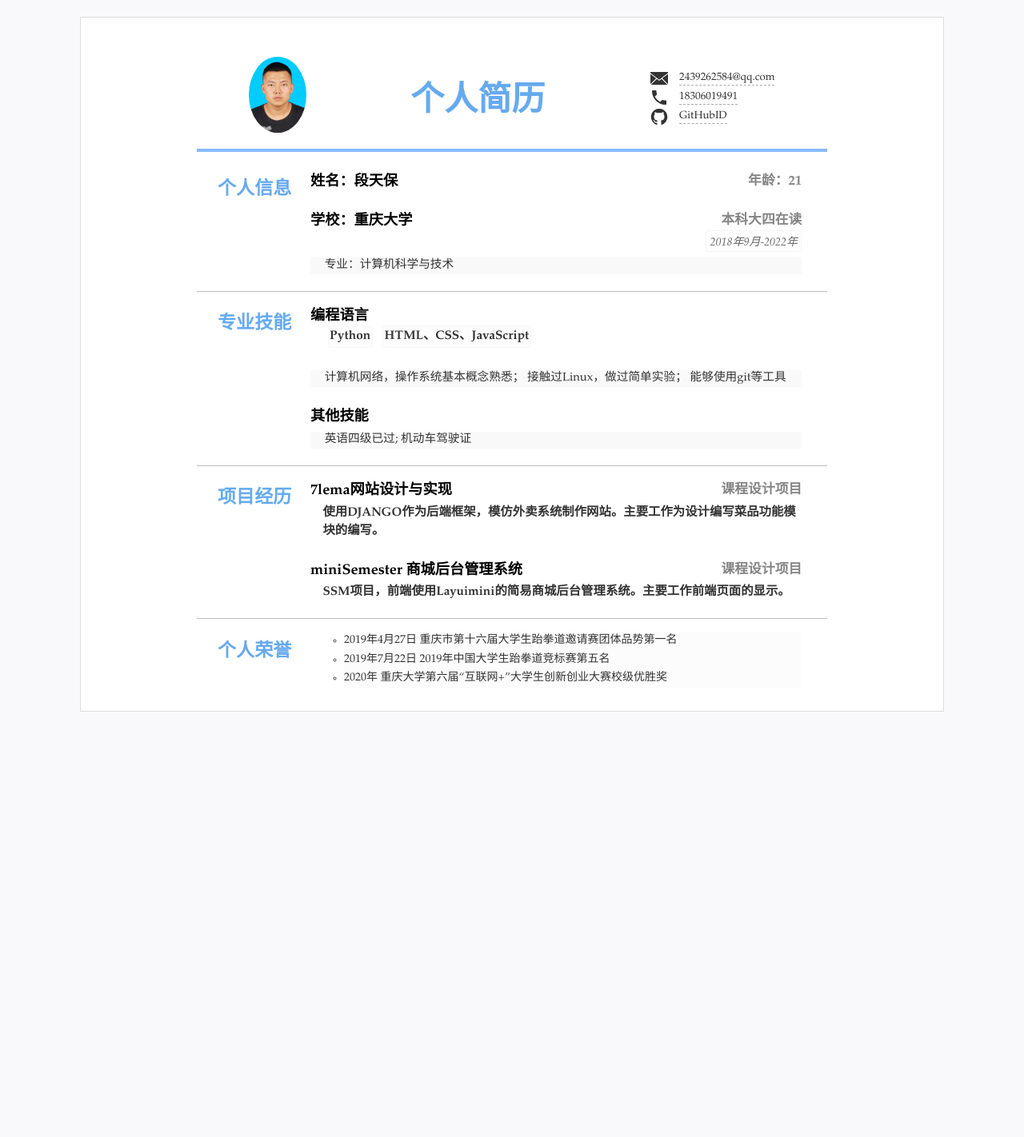
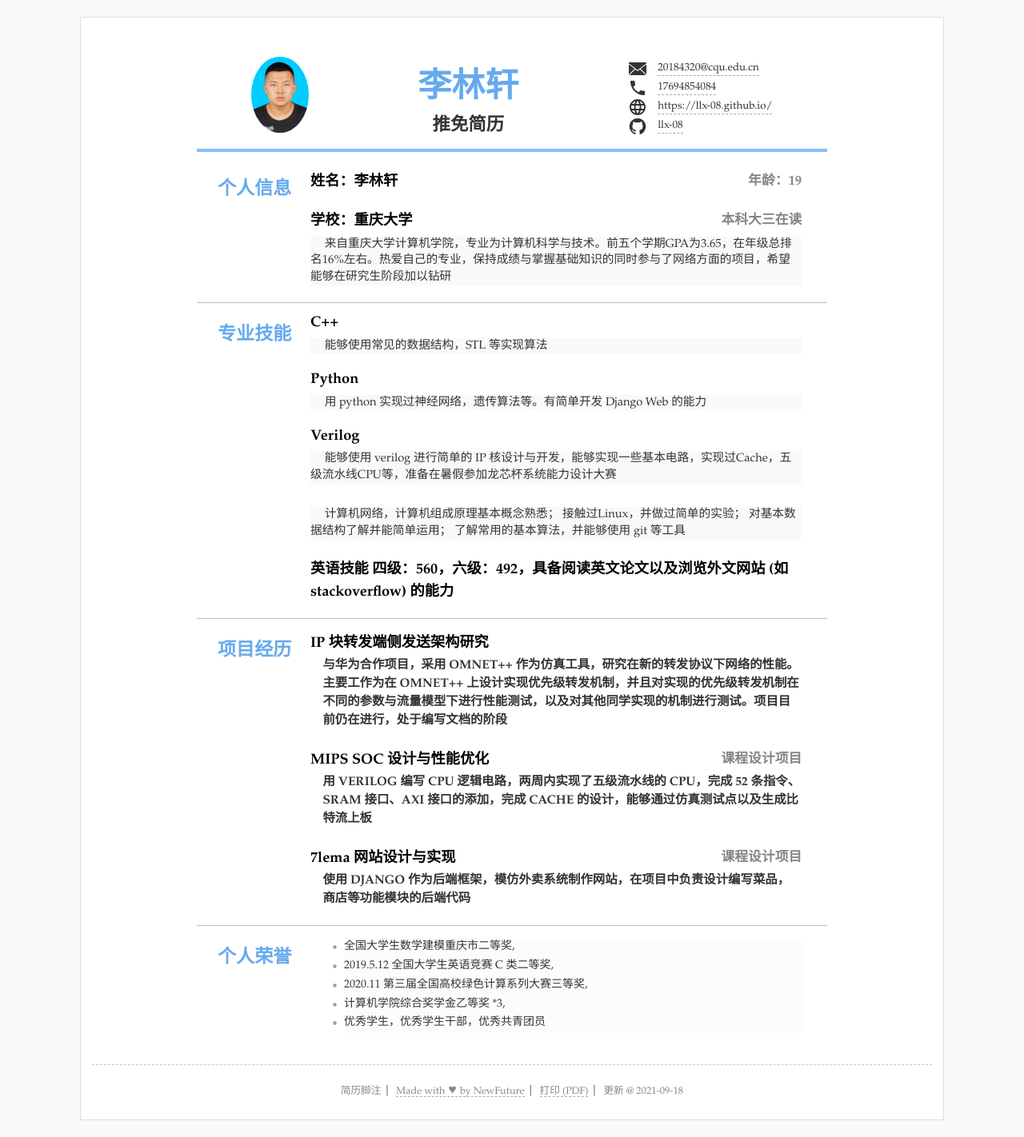
Before and after one commit to cryingworld/CV, a Jekyll site: the page built from index.html, in a window 1280 px wide. Shown: the whole page at 80% size. Built offline with Jekyll 4.4.1, drawn with Linux system fonts in a browser that asks for light colours; before the commit the page ends 911 px from its top, so only the background shows below that.

Commit message:
Update resume.yml

```diff
--- a/_data/resume.yml
+++ b/_data/resume.yml
@@ -1,28 +1,29 @@
 # 数据格式可以为 yaml(文件以.yml结尾) 或者json(文件以.json结尾)
 # 如果YAML格式的数据请先检查格式是否有误，可选检查工具 http://www.yamllint.com
 
-title: "个人简历"
+title: "推免简历"
 lang: "zh" #语言设置 zh表示中文 en 表示英语
-name: "个人简历"
-# jobtitle: "求职意向" #可空不显示
+name: "李林轩"
+jobtitle: "推免简历" #可空不显示
 photo: "assets/img/一寸照片.jpg" #照片可空，不显示
+
 
 #联系方式
 contact: #联系方式连接等3~5行
-- text: "2439262584@qq.com" #文本内容
-  href: '2439262584@qq.com' #链接，无链接则空
+- text: "20184320@cqu.edu.cn" #文本内容
+  href: "20184320@cqu.edu.cn" #链接，无链接则空
   icon: 'icons/email.svg' #图标 svg文件
 
-- text: "18306019491"
-  href: 'tel:18306019491'
+- text: "17694854084"
+  href: 'tel:1234567890'
   icon: 'icons/phone.svg'
 
-# - text: "your-website.com"
-#   href: 'http://your-website.com'
-#   icon: 'icons/web.svg'
+- text: "https://llx-08.github.io/"
+  href: 'https://llx-08.github.io/'
+  icon: 'icons/web.svg'
 
-- text: "GitHubID"
-  href: 'https://github.com/cryingworld'
+- text: "llx-08"
+  href: 'https://github.com/llx-08'
   icon: "icons/github.svg"
   attr: 'target="_blank"' #新标签页打开
   # - text: "地址"
@@ -31,80 +32,98 @@ contact: #联系方式连接等3~5行
 #main下面是主体内容，类别条数不限
 main: #简历主要内容，
 - type: education #类别为ID
-  name: 个人信息 #显示名称，空则使用type
+  name: '个人信息' #显示名称，空则使用type
   content: #内容基本格式 标题-副标题-日期-详细内容 (都允许空)
-  - title: 姓名：段天保
-    sub: 年龄：21
+  - title: 姓名：李林轩
+    sub: 年龄：19
   - title: 学校：重庆大学
-    duration: 2018年9月-2022年
-    sub: 本科大四在读
-    detail: 专业：计算机科学与技术
+    sub: 本科大三在读
+    detail: 来自重庆大学计算机学院，专业为计算机科学与技术。前五个学期GPA为3.65，在年级总排名16%左右。热爱自己的专业，保持成绩与掌握基础知识的同时参与了网络方面的项目，希望能够在研究生阶段加以钻研
+#  - title: Your University
+#    duration: Aug 2007 - Jun 2011
+#    sub: Ut enim ad minim veniam
+#    detail: Master Bachelor of Computer Science & Technology.
 
 - type: skills
   name: "专业技能"
   content:
-  - title: 编程语言
-    items: #itmems 可以小块的方式显示
-    - Python
-    - HTML、CSS、JavaScript
+  - title: C++
+    detail: 能够使用常见的数据结构，STL 等实现算法
+  - title: Python
+    detail: 用 python 实现过神经网络，遗传算法等。有简单开发 Django Web 的能力
+  - title: Verilog
+    detail: 能够使用 verilog 进行简单的 IP 核设计与开发，能够实现一些基本电路，实现过Cache，五级流水线CPU等，准备在暑假参加龙芯杯系统能力设计大赛
+
   - title:
-    detail: 计算机网络，操作系统基本概念熟悉；
-      接触过Linux，做过简单实验；
-      能够使用git等工具
-
-
-  - title: 其他技能
-    detail: 英语四级已过;
-      机动车驾驶证
+    detail: 计算机网络，计算机组成原理基本概念熟悉；
+      接触过Linux，并做过简单的实验；
+      对基本数据结构了解并能简单运用；
+      了解常用的基本算法，并能够使用 git 等工具
+  - title: 英语技能   四级：560，六级：492，具备阅读英文论文以及浏览外文网站 (如 stackoverflow) 的能力
 
 - type: projects
   name: 项目经历
   content:
-  - title: 7lema网站设计与实现
-    summary: 使用DJANGO作为后端框架，模仿外卖系统制作网站。主要工作为设计编写菜品功能模块的编写。
+  - title: IP 块转发端侧发送架构研究
+#    duration: xxxx年xx月 - yyyy年yy月
+    summary: 与华为合作项目，采用 OMNET++ 作为仿真工具，研究在新的转发协议下网络的性能。主要工作为在 OMNET++ 上设计实现优先级转发机制，并且对实现的优先级转发机制在不同的参数与流量模型下进行性能测试，以及对其他同学实现的机制进行测试。项目目前仍在进行，处于编写文档的阶段
+#    sub: 维护者
+  - title: MIPS SOC 设计与性能优化
+    summary: 用 VERILOG 编写 CPU 逻辑电路，两周内实现了五级流水线的 CPU，完成 52 条指令、SRAM 接口、AXI 接口的添加，完成 CACHE 的设计，能够通过仿真测试点以及生成比特流上板
     sub: 课程设计项目
 
-  - title: miniSemester 商城后台管理系统
-    summary: SSM项目，前端使用Layuimini的简易商城后台管理系统。主要工作前端页面的显示。
+  - title: 7lema 网站设计与实现
+    summary: 使用 DJANGO 作为后端框架，模仿外卖系统制作网站，在项目中负责设计编写菜品，商店等功能模块的后端代码
     sub: 课程设计项目
+#    detail:
+#      md: _data/demo.md
+#    sub: Creator and maintainer.
    #可继续添加更多内容
 
-others: #其他列表显示
-- type: others #ID可以为空
-  name: 个人经历
-  content: #选择需要的格式
-  - title:
-    list:
-    - 2019年-2020年 重庆大学计算机学院易班 副会长
-    - 2019年-2020年 重庆大学跆拳道协会 副会长
-
+#others 其他简略内容(列表)
 others: #其他列表显示
 - type: others #ID可以为空
   name: 个人荣誉
   content: #选择需要的格式
+#  - 单行文字
+#  - title: "加粗:"
+#    text: "列表项二"
+#  - title: "兴趣:"
+#    items: #单行列表
+#    - 睡觉
+#    - 吃饭
+#    - coding
   - title:
     list:
-    - 2019年4月27日 重庆市第十六届大学生跆拳道邀请赛团体品势第一名
-    - 2019年7月22日 2019年中国大学生跆拳道竞标赛第五名
-    - 2020年 重庆大学第六届“互联网+”大学生创新创业大赛校级优胜奖
-
-
+    - 全国大学生数学建模重庆市二等奖,
+    - 2019.5.12 全国大学生英语竞赛 C 类二等奖,
+    - 2020.11 第三届全国高校绿色计算系列大赛三等奖,
+    - 计算机学院综合奖学金乙等奖 *3,
+    - 优秀学生，优秀学生干部，优秀共青团员
 #- type:
 #  name: '其他'
 #  content: #选择需要的格式
 #  - 单行文字
 #  - 如果有可以继续添加
 
+# - type: projects
+#   name: 志愿方向
+#   content:
+#   - title: 网络方向
+#     sub:
+#     detail:
+
+
 #footer 脚注，打印版和web版不同不显示
-# footer: #脚注多组
-#   print: #打印版markdown或者html
-#   screen:
-#   - text: "简历脚注"
-#   #   href: '/'
-#   - text: "Made with &hearts; by NewFuture"
-#     href: "https://github.com/NewFuture/CV/"
+footer: #脚注多组
+  print: #打印版markdown或者html
+  screen:
+  - text: "简历脚注"
+  #   href: '/'
+  - text: "Made with &hearts; by NewFuture"
+    href: "https://github.com/NewFuture/CV/"
 
-# #页面额外js脚本，如xx统计
-# scripts:
-# #- src: "assets/js/resume.js"
-# #  defer: defer #可以设置defer或者sync异步加载
+#页面额外js脚本，如xx统计
+scripts:
+#- src: "assets/js/resume.js"
+#  defer: defer #可以设置defer或者sync异步加载
```
